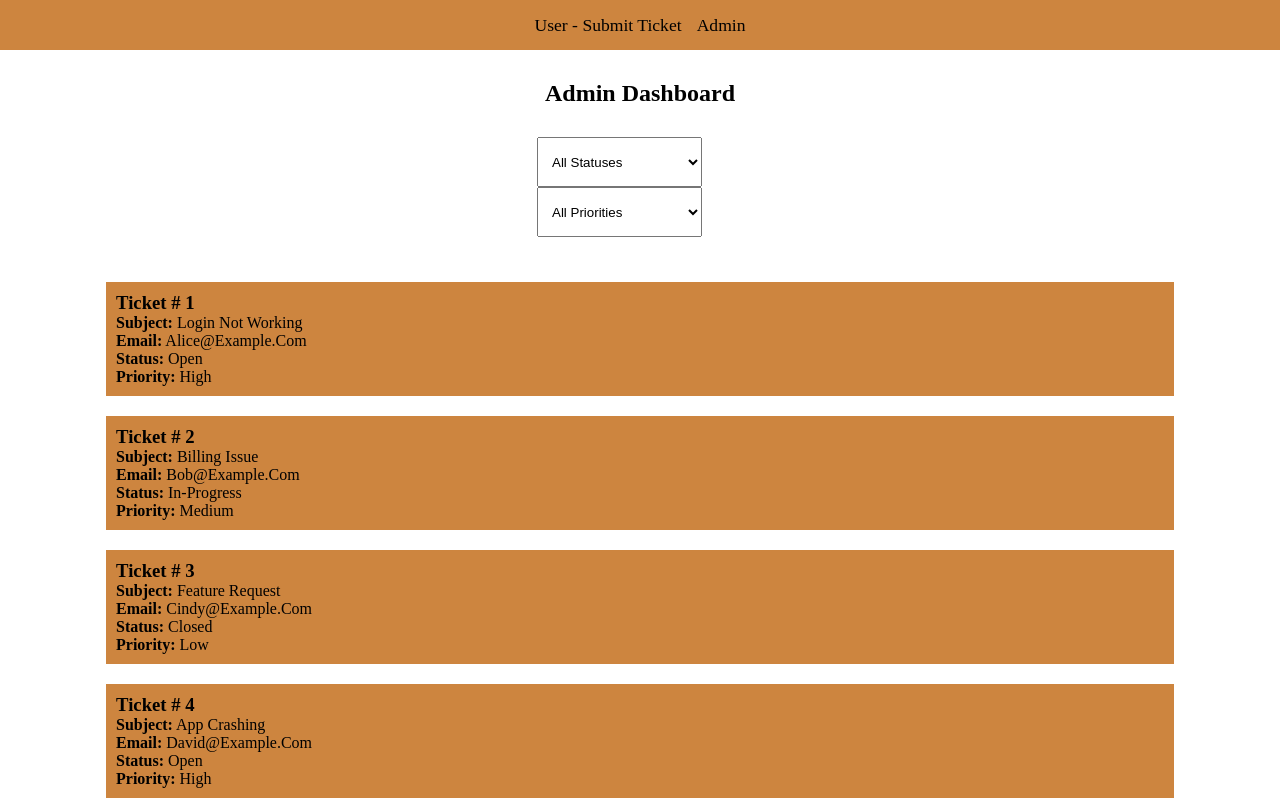
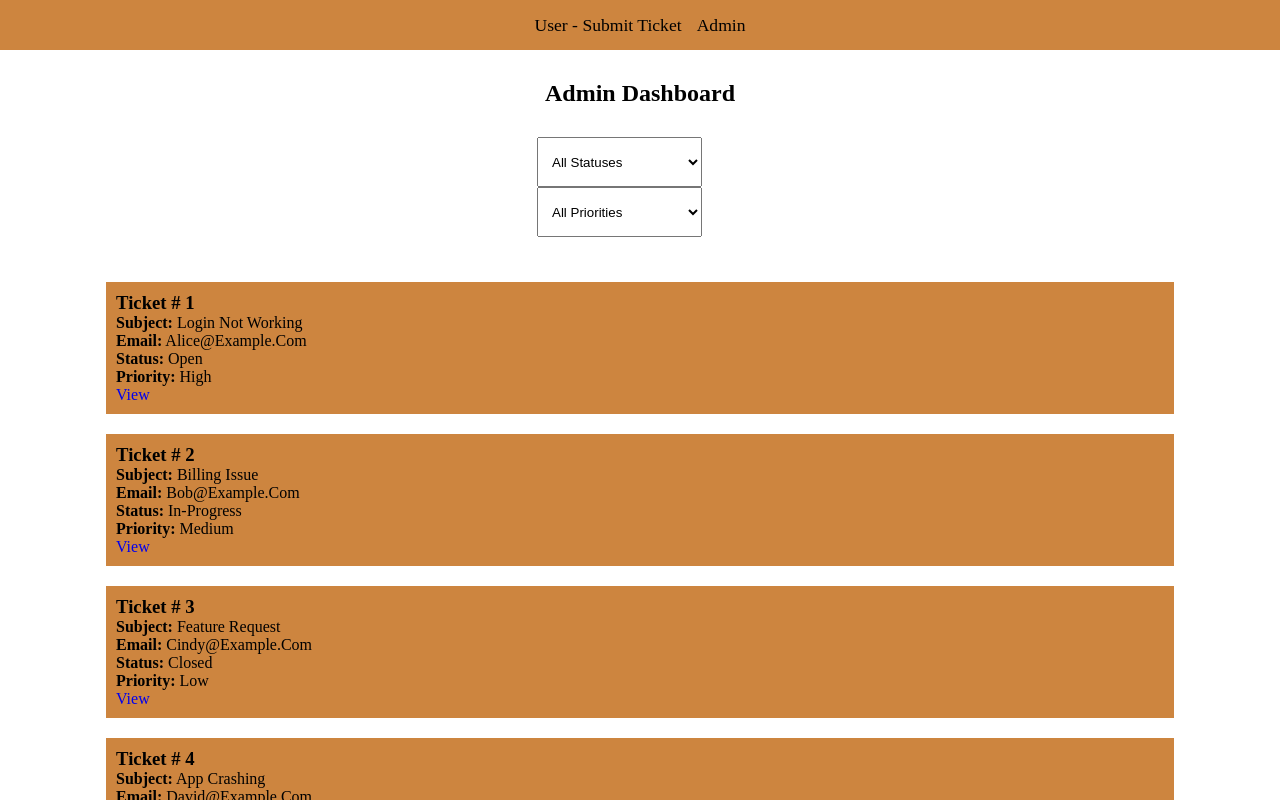
Before and after one commit to cgomez374/support-ticketing-system, a React (Vite) app: page /admin in a window 1280 px wide. Shown: the top 800 px of the page. Built offline with nearby package versions, Linux system fonts and the light colour scheme.

Commit message:
added ticket details to ticket page

```diff
--- a/src/components/TicketList.jsx
+++ b/src/components/TicketList.jsx
@@ -1,3 +1,4 @@
+import { Link } from "react-router-dom"
 import { useState } from "react"
 import { useSupportTicketContext } from "../context/TicketContext"
 import FilterControls from "./FilterControls"
@@ -56,6 +57,12 @@ export default function TicketList(){
               <p><b>email:</b> { ticket.email }</p>
               <p><b>status:</b> { ticket.status }</p>
               <p><b>priority:</b> { ticket.priority }</p>
+              <Link
+                to={ `/ticket/${ticket.id}` }
+                state={ticket}
+              >
+                view
+              </Link>
             </li>
           ))
         }
--- a/src/pages/TicketPage.jsx
+++ b/src/pages/TicketPage.jsx
@@ -1,5 +1,18 @@
+import { useLocation } from "react-router-dom"
+
 export default function TicketPage(){
+  const location = useLocation()
+  const { id, name, email, subject, description, status, priority, createdAt } = location.state
   return (
-    <h1>Ticket Details</h1>
+    <section>
+      <h1>Ticket #{id}</h1>
+      <p>name: {name}</p>
+      <p>email: {email}</p>
+      <p>subject: {subject}</p>
+      <p>description: {description}</p>
+      <p>status: {status}</p>
+      <p>priority: {priority}</p>
+      <p>Created at: {createdAt}</p>
+    </section>
   )
 }
```
